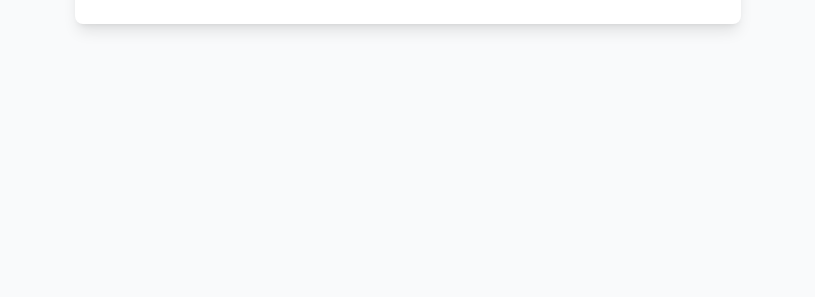
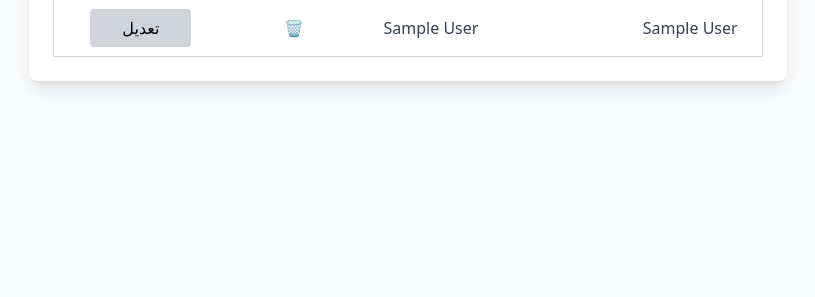
Before and after one commit to Bahaa-Ennab/elite_management, a Django app: page /doctor/all_patients in a window 1280 px wide. Shown: the part 304-601 px from the top of the page, without its empty margins (232-1047 px from the left). Run offline with Django 5.2, Linux system fonts and the light colour scheme; tables that the repository leaves empty hold one stand-in row (values such as "Sample post"); some libraries are stand-ins or nearby versions.

Commit message:
final_update

```diff
--- a/Elite_smile/doctor_app/templates/doctor/all_patients_display.html
+++ b/Elite_smile/doctor_app/templates/doctor/all_patients_display.html
@@ -34,18 +34,18 @@
                         </tr>
                     </thead>
                     <tbody class="bg-white divide-y divide-gray-200 text-gray-700">
-                        {% for patient in patients %}
+                        {% for patient in patients  %}
                         <tr class="hover:bg-blue-50 transition duration-200 ease-in-out">
-                            <td class="py-4 px-6"><a href="patient_details_display/{{patient.id}}">{{ patient.first_name }} {{ patient.last_name }}</a></td>
+                            <td class="py-4 px-6"><a href="patient_details_display/{{patient.id}}">{{ patient.patient.first_name }} {{ patient.patient.last_name }}</a></td>
                             <td class="py-4 px-6">{{ patient.phone }}</td>
-                            {%if patient.doctor%}
+                            {%if patient%}
                             <td class="py-4 px-6">{{ patient.doctor.first_name }} {{ patient.doctor.last_name }}</td>
                             {%else%}
                             <td class="py-4 px-6">لم يتم التعيين</td>
                             {%endif%}
-                            <td class="py-4 px-6"><a href="delete_patient/{{patient.id}}"
+                            <td class="py-4 px-6"><a href="delete_patient/{{patient.patient.id}}"
                                 class="bg-white-500 hover:bg-red-600 text-white py-2 px-8 rounded"><button> 🗑️</button></a></td>
-                            <td class="py-4 px-6"><a href="edit_patient_display/{{patient.id}}"
+                            <td class="py-4 px-6"><a href="edit_patient_display/{{patient.patient.id}}"
                                 class="bg-gray-300 hover:bg-orange-300 text-black py-2 px-8 rounded"><button>تعديل</button></a></td>
                         </tr>
                         {% endfor %}
--- a/Elite_smile/doctor_app/views.py
+++ b/Elite_smile/doctor_app/views.py
@@ -7,6 +7,8 @@
 from django.core.exceptions import ValidationError
 from django.utils.dateparse import parse_datetime
 from datetime import timedelta
+from django.views.decorators.cache import never_cache
+
 
 
 # Create your views here.
@@ -75,8 +77,9 @@
 
 
 def all_patients(request):
+
     context = {
-            'patients': User.objects.filter(role='patient')
+        'patients': Appointment.objects.all()
         }
     return render(request, 'doctor/all_patients_display.html', context)
 
@@ -98,6 +101,7 @@
         return redirect('/doctor/admin_main_page')
     return redirect('doctor/admin_main_page')
 
+@never_cache
 def admin_main_page(request):
     if 'userid' in request.session:
             userid=request.session['userid']
--- a/Elite_smile/patient_app/views.py
+++ b/Elite_smile/patient_app/views.py
@@ -3,8 +3,12 @@
 from django.contrib import messages
 import bcrypt
 from clinic_app.models import Appointment,AppointmentManager,User
+from django.views.decorators.cache import never_cache
+
 
 # Create your views here.
+
+@never_cache
 def patient_home_display(request):
     if 'userid' in request.session:
         userid=request.session['userid']
```
Also changed, not shown: Elite_smile/requirements.txt (added, +64 -0 lines), 1 other file.
